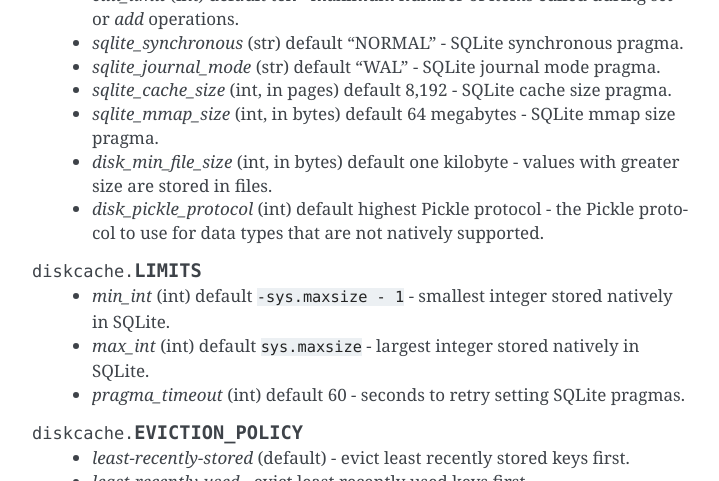
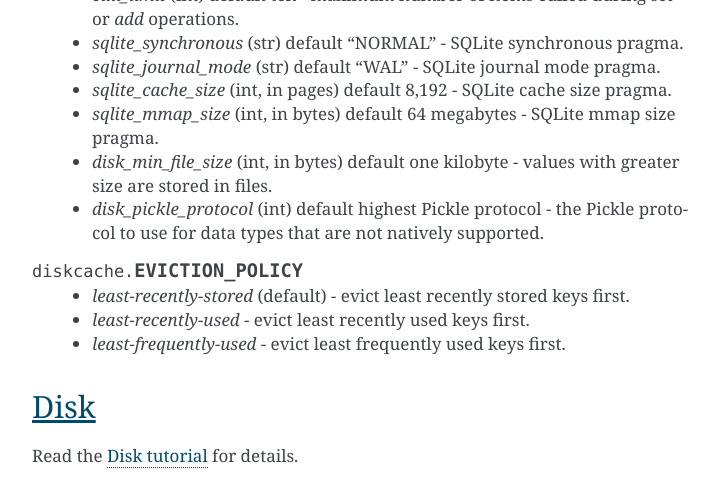
Before and after one commit to grantjenks/python-diskcache, a Sphinx documentation site: the page built from docs/api.rst, in a window 1280 px wide and 900 px high, scrolled down 1363 px, cut to the strip 0-481 px from the top of the window. Shown: the whole strip, without its empty margins (388-1107 px from the left). Built offline with Sphinx 7.4.7, drawn with Linux system fonts in a browser that asks for light colours.

Commit message:
Remove LIMITS constant

```diff
--- a/diskcache/__init__.py
+++ b/diskcache/__init__.py
@@ -1,7 +1,7 @@
 "DiskCache: disk and file backed cache."
 
 from .core import Cache, Disk, UnknownFileWarning, EmptyDirWarning, Timeout
-from .core import LIMITS, DEFAULT_SETTINGS, EVICTION_POLICY
+from .core import DEFAULT_SETTINGS, EVICTION_POLICY
 from .fanout import FanoutCache
 from .persistent import Deque, Index
 
@@ -11,7 +11,6 @@
     'UnknownFileWarning',
     'EmptyDirWarning',
     'Timeout',
-    'LIMITS',
     'DEFAULT_SETTINGS',
     'EVICTION_POLICY',
     'FanoutCache',
--- a/docs/api.rst
+++ b/docs/api.rst
@@ -61,15 +61,6 @@
    * `disk_pickle_protocol` (int) default highest Pickle protocol - the Pickle
      protocol to use for data types that are not natively supported.
 
-.. data:: diskcache.LIMITS
-
-   * `min_int` (int) default ``-sys.maxsize - 1`` - smallest integer stored
-     natively in SQLite.
-   * `max_int` (int) default ``sys.maxsize`` - largest integer stored natively
-     in SQLite.
-   * `pragma_timeout` (int) default 60 - seconds to retry setting SQLite
-     pragmas.
-
 .. data:: diskcache.EVICTION_POLICY
 
    * `least-recently-stored` (default) - evict least recently stored keys first.
```
Also changed, not shown: 1 other file.
